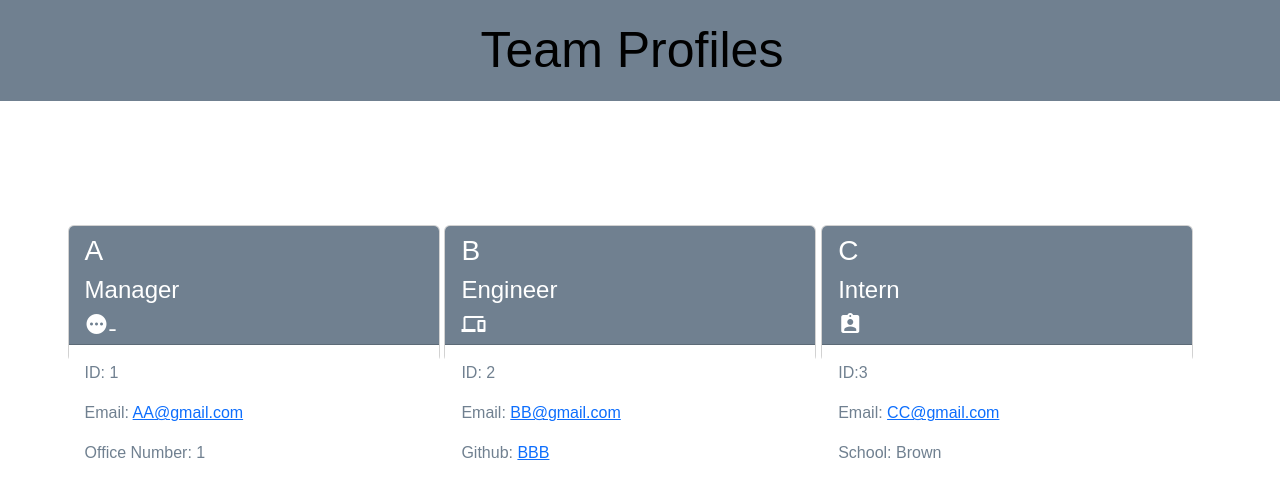
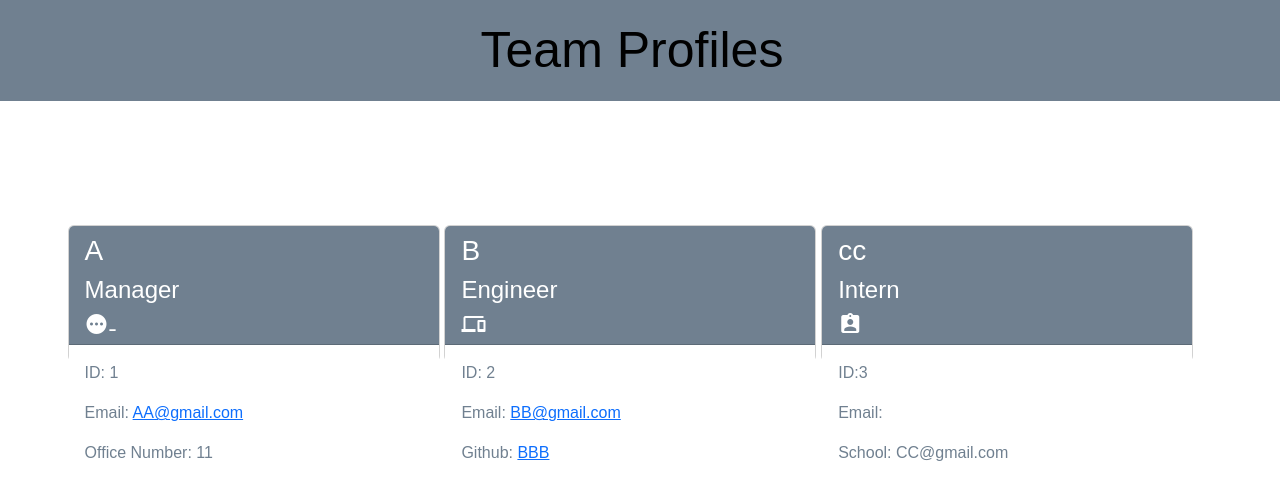
Before and after one commit to prnessy23/team-profile-generator, a website: page team.html in a window 1280 px wide. Drawn offline with nearby package versions, Linux system fonts and the light colour scheme.

Commit message:
fixed html page

```diff
--- a/team.html
+++ b/team.html
@@ -34,7 +34,7 @@
         <div class="card-body">
         <p class="id">ID: 1</p>
         <p class="email">Email: <a href="mailto:AA@gmail.com">AA@gmail.com</a><p>
-        <p class="office">Office Number: 1</p>
+        <p class="office">Office Number: 11</p>
         </div>
 
         </div>
@@ -55,13 +55,13 @@
             </div> <div class ="col-4 mt-4">
     <div class="card h-50">
         <div class="card-header">
-        <h3>C</h3>
+        <h3>cc</h3>
         <h4>Intern</h4><i class="material-icons">assignment_ind</i>
     </div>
     <div class="card-body">
     <p class="id">ID:3</p>
-    <p class="email">Email: <a href="mailto:CC@gmail.com">CC@gmail.com</a><p>
-    <p class="school">School: Brown</p>
+    <p class="email">Email: <a href="mailto:"></a><p>
+    <p class="school">School: CC@gmail.com</p>
     </div>
         </div>
             </div>
```
Also changed, not shown: src/generateHtml.js (+5 -5 lines).
